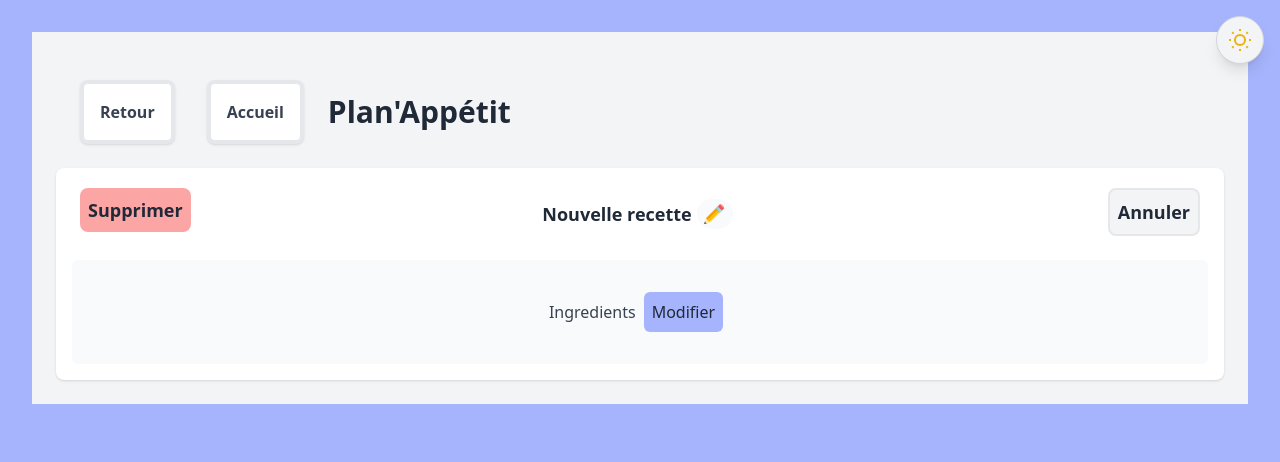
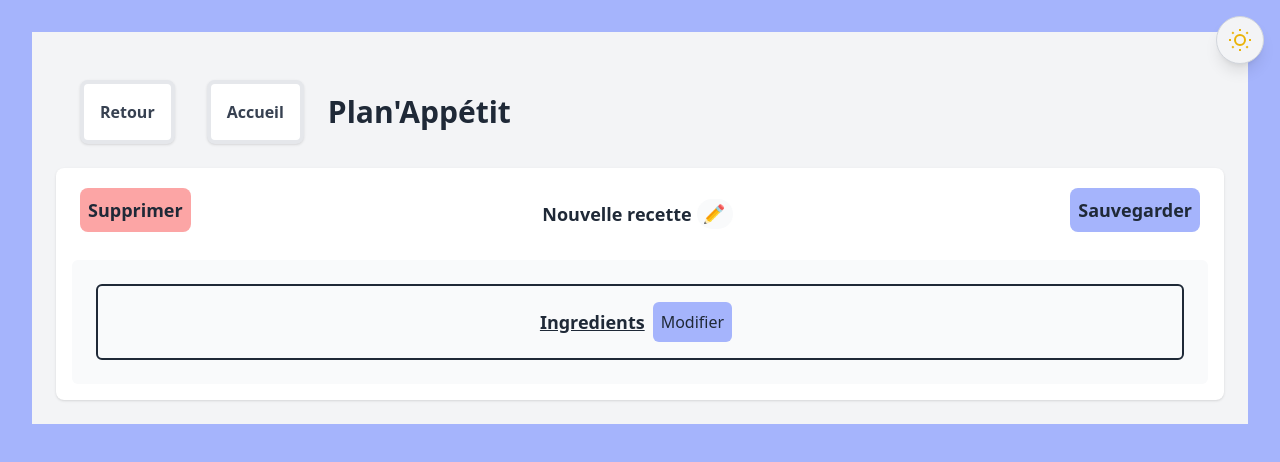
Before and after one commit to ArthurCouturier/plan-appetit, a React (Vite) app: page /recettes/13b56b64-14df-4efa-8edf-567d80291c27 in a window 1280 px wide. Both pictures are taken after a click on the button "Modifier". Shown: the top 462 px of the page. Built offline with nearby package versions, Linux system fonts and the light colour scheme; the HTML template or start-up script is replaced by a standard one.

Commit message:
style: :lipstick: improved ingredients in recipes style

```diff
--- a/src/components/lists/IngredientsList.tsx
+++ b/src/components/lists/IngredientsList.tsx
@@ -4,6 +4,7 @@ import { SeasonEnum } from "../../api/enums/SeasonEnum";
 import { UnitEnum } from "../../api/enums/UnitEnum";
 import { IngredientCategoryEnum } from "../../api/enums/IngredientCategoryEnum";
 import { v4 as uuidv4 } from "uuid";
+import NumberField from "../fields/NumberField";
 
 export default function IngredientsList({
     ingredients,
@@ -42,21 +43,18 @@ export default function IngredientsList({
     };
 
     return (
-        <div className="">
+        <div className="border-2 border-textPrimary p-2 rounded-md">
             <div className="flex justify-center items-center">
-                <h2>Ingredients</h2>
+                <h2 className="font-bold text-lg underline text-textPrimary">Ingredients</h2>
                 {!(recipeEditMode === undefined) &&
                     <button
                         className="bg-confirmation1 hover:bg-confirmation2 text-textPrimary p-2 rounded-md m-2 transition duration-200"
                         onClick={() => setRecipeEditMode?.(!recipeEditMode)}
                     >
-                        {recipeEditMode ? "Annuler" : "Modifier"}
+                        {recipeEditMode ? "Sauvegarder" : "Modifier"}
                     </button>
                 }
             </div>
-            {recipeEditMode &&
-                <button onClick={handleAddIngredient}>Add ingredient</button>
-            }
             {ingredients.map((ingredient, index) => (
                 <Ingredient
                     key={index}
@@ -66,6 +64,14 @@ export default function IngredientsList({
                     onRemove={() => handleRemoveIngredient(index)}
                 />
             ))}
+            {recipeEditMode &&
+                <button
+                    className="bg-confirmation1 hover:bg-confirmation2 text-textPrimary p-2 rounded-md m-2 transition duration-200"
+                    onClick={handleAddIngredient}
+                >
+                    Add ingredient
+                </button>
+            }
         </div>
     );
 }
@@ -89,8 +95,8 @@ export function Ingredient({
         onChange?.({ ...ingredient, season: SeasonEnum.FALL });
     };
 
-    const handleQuantityValueChange = (e: ChangeEvent<HTMLInputElement>) => {
-        onChange?.({ ...ingredient, quantity: { value: parseFloat(e.target.value), unit: ingredient.quantity.unit } });
+    const handleQuantityValueChange = (number: number) => {
+        onChange?.({ ...ingredient, quantity: { value: number, unit: ingredient.quantity.unit } });
     };
 
     const handleQuantityUnitChange = () => {
@@ -135,17 +141,17 @@ function EditMode({
     setName: (e: ChangeEvent<HTMLInputElement>) => void;
     setCategory: (e: ChangeEvent<HTMLInputElement>) => void;
     setSeason: (e: ChangeEvent<HTMLInputElement>) => void;
-    setQuantityValue: (e: ChangeEvent<HTMLInputElement>) => void;
+    setQuantityValue: (n: number) => void;
     setQuantityUnit: (e: ChangeEvent<HTMLInputElement>) => void;
     onRemove?: () => void;
 }) {
     return (
-        <div className="">
-            <input type="text" value={ingredient.name} onChange={setName} />
-            <input type="number" value={ingredient.category} onChange={setCategory} />
-            <input type="number" value={ingredient.season} onChange={setSeason} />
-            <input type="number" value={ingredient.quantity.value} onChange={setQuantityValue} />
-            <input type="number" value={ingredient.quantity.unit} onChange={setQuantityUnit} />
+        <div className="flex my-1">
+            <input className="mx-2 rounded-md bg-secondary border-2 border-borderColor opacity-80 text-opacity-100 text-textPrimary px-1" type="text" value={ingredient.name} onChange={setName} />
+            {/* <input type="number" value={ingredient.category} onChange={setCategory} />
+            <input type="number" value={ingredient.season} onChange={setSeason} /> */}
+            <NumberField label="Quantity" value={ingredient.quantity.value} onChange={setQuantityValue} min={0} max={30} />
+            {/* <input type="number" value={ingredient.quantity.unit} onChange={setQuantityUnit} /> */}
             <button onClick={onRemove}>Remove</button>
         </div>
     );
@@ -157,12 +163,12 @@ function DefaultMode({
     ingredient: IngredientInterface;
 }) {
     return (
-        <div className="">
-            <p>{ingredient.name}</p>
-            <p>{ingredient.category}</p>
-            <p>{ingredient.season}</p>
-            <p>{ingredient.quantity.value}</p>
-            <p>{ingredient.quantity.unit}</p>
+        <div className="flex">
+            <p className="p-1">{ingredient.quantity.value}</p>
+            {/* <p className="p-1">{ingredient.quantity.unit}</p> */}
+            <p className="p-1">{ingredient.name}</p>
+            {/* <p className="p-1">{ingredient.category}</p>
+            <p className="p-1">{ingredient.season}</p> */}
         </div>
     );
 }
--- a/src/pages/RecipeDetail.tsx
+++ b/src/pages/RecipeDetail.tsx
@@ -58,10 +58,10 @@ export default function RecipeDetail() {
                         </button>
                     )}
                     <button
-                        className="absolute right-20 -translate-y-3 bg-bgColor border-2 border-borderColor text-textPrimary p-2 rounded-lg"
+                        className="absolute right-20 -translate-y-3 bg-confirmation1 hover:bg-confirmation2 text-textPrimary p-2 rounded-lg transition duration-200"
                         onClick={() => setEditMode(!editMode)}
                     >
-                        {editMode ? "Annuler" : "Modifier"}
+                        {editMode ? "Sauvegarder" : "Modifier"}
                     </button>
                 </div>
                 {!editMode ? (
```
